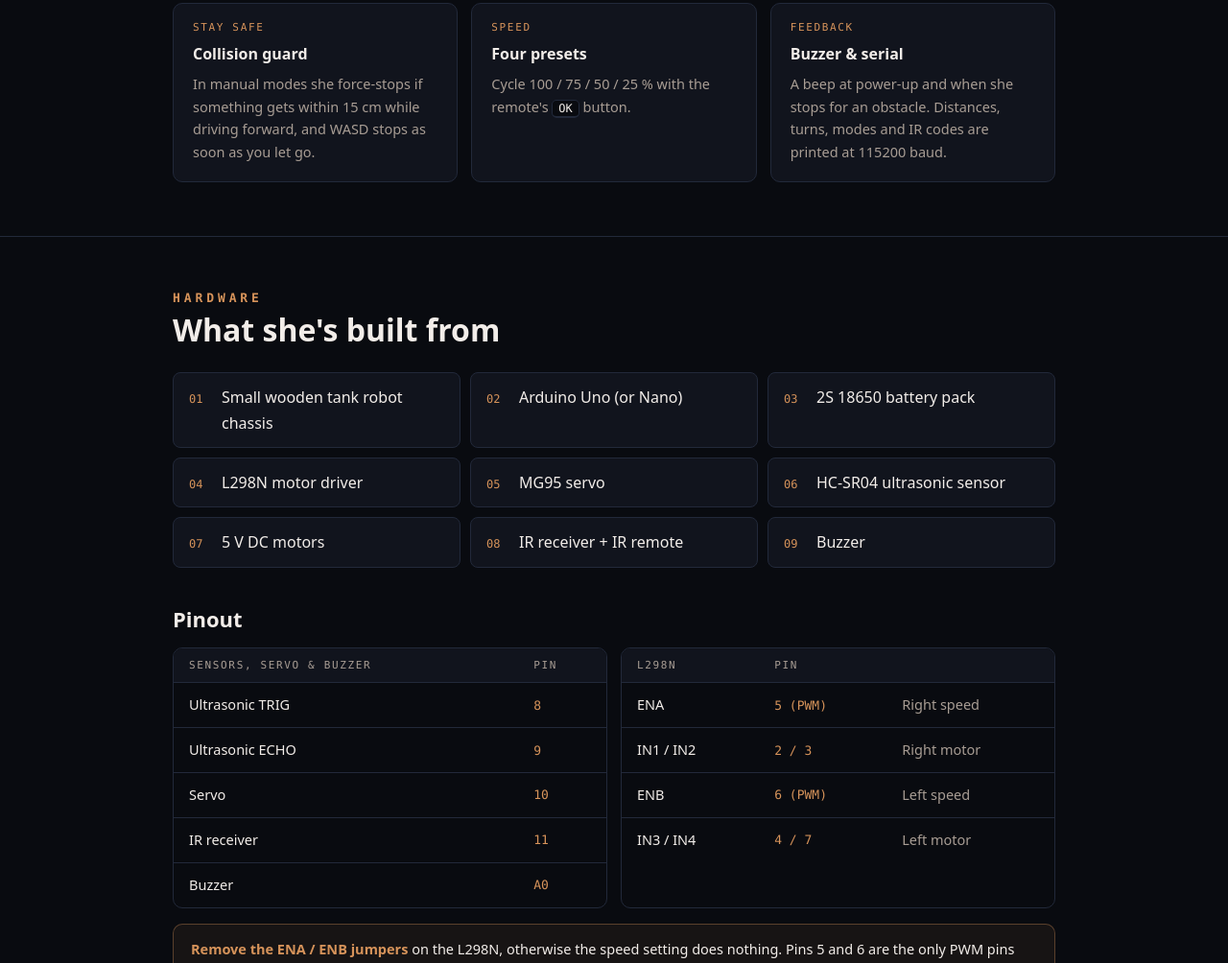
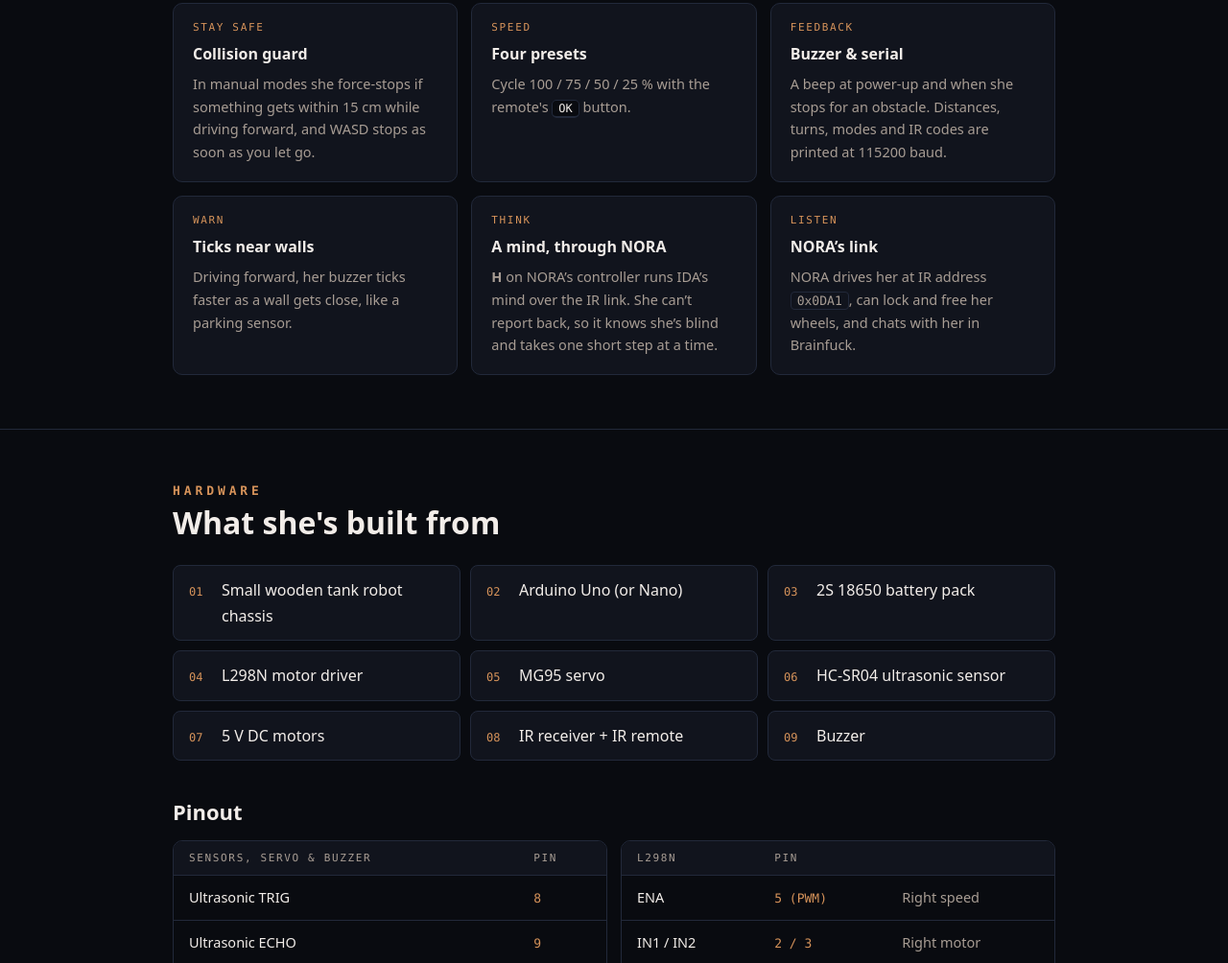
Before and after one commit to CursedPrograms/IDA-Robot-v00, a plain HTML site: page index.html in a window 1280 px wide. Shown: the part 2019-3023 px from the top of the page at 96% size. Drawn offline with Linux system fonts and the light colour scheme.

Commit message:
Docs: ticks near walls, her mind through NORA (H), NORA's link
Co-Authored-By: Claude Opus 5.5 <noreply@anthropic.com>

```diff
--- a/index.html
+++ b/index.html
@@ -103,6 +103,21 @@
         <span class="k">Feedback</span>
         <h4>Buzzer &amp; serial</h4>
         <p>A beep at power-up and when she stops for an obstacle. Distances, turns, modes and IR codes are printed at 115200 baud.</p>
+      </div>
+      <div class="card">
+        <span class="k">Warn</span>
+        <h4>Ticks near walls</h4>
+        <p>Driving forward, her buzzer ticks faster as a wall gets close, like a parking sensor.</p>
+      </div>
+      <div class="card">
+        <span class="k">Think</span>
+        <h4>A mind, through NORA</h4>
+        <p><b>H</b> on NORA&rsquo;s controller runs IDA&rsquo;s mind over the IR link. She can&rsquo;t report back, so it knows she&rsquo;s blind and takes one short step at a time.</p>
+      </div>
+      <div class="card">
+        <span class="k">Listen</span>
+        <h4>NORA&rsquo;s link</h4>
+        <p>NORA drives her at IR address <code>0x0DA1</code>, can lock and free her wheels, and chats with her in Brainfuck.</p>
       </div>
     </div>
   </div>
```
Also changed, not shown: 1 other file.
